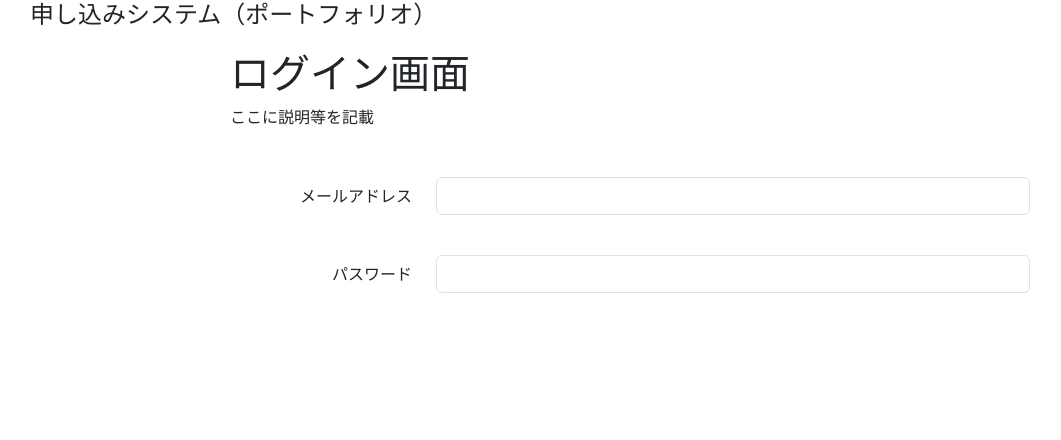
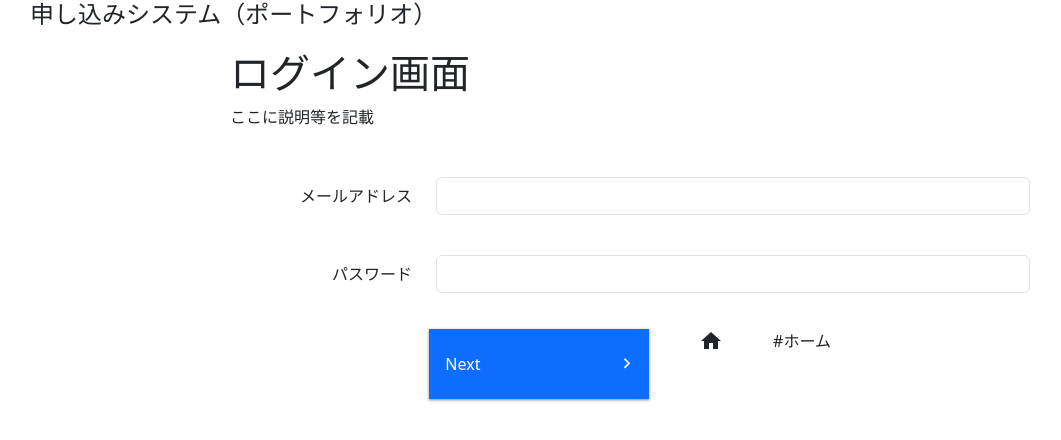
Before and after one commit to hironobu0706/todoVueJavaFrontend, a Vue app: page /init in a window 1280 px wide. Both pictures are taken after a click on the button "ログインページへ". Shown: the top 440 px of the page, without its empty margins (10-1071 px from the left). Built offline with nearby package versions, Linux system fonts and the light colour scheme; no server answers.

Commit message:
icon追加対応

```diff
--- a/package.json
+++ b/package.json
@@ -9,6 +9,7 @@
     "preview": "vite preview"
   },
   "dependencies": {
+    "@mdi/font": "^7.4.47",
     "axios": "^1.13.6",
     "pinia": "^3.0.4",
     "vee-validate": "^4.15.1",
--- a/src/components/pages/login.vue
+++ b/src/components/pages/login.vue
@@ -47,7 +47,7 @@ const [password, passwordAttrs] = defineField('password', {
         <label>メールアドレス</label>
       </v-col>
       <v-col cols="9">
-        <input type="email" class="form-control" v-model="mailAddress"  v-bind="mailAddressAttrs"/>
+        <input type="email" class="form-control" v-model="mailAddress" v-bind="mailAddressAttrs" />
         <!-- <input v-model="mailAddress" v-bind="mailAddressAttrs" />
       <pre>values:{{ values.mailAddress }}</pre> -->
       </v-col>
@@ -64,7 +64,7 @@ const [password, passwordAttrs] = defineField('password', {
         <label>パスワード</label>
       </v-col>
       <v-col cols="9">
-        <input type="password" class="form-control" v-model="password"  v-bind="passwordAttrs" />
+        <input type="password" class="form-control" v-model="password" v-bind="passwordAttrs" />
         <!-- <input v-model="password" v-bind="passwordAttrs" />
       <pre>values:{{ values.password }}</pre>-->
         <!-- <div>{{ errors.password }}</div> -->
@@ -78,7 +78,12 @@ const [password, passwordAttrs] = defineField('password', {
       </v-col>
     </v-row>
     <div class="button-container">
-      <br />
+      <v-btn append-icon="$next" height="70" spaced="end" width="220" color="primary">
+        <span class="text-left">
+          <div class="">Next</div>
+        </span>
+      </v-btn>
+      <v-icon>mdi-home</v-icon> #ホーム
     </div>
   </div>
 </template>
--- a/src/main.js
+++ b/src/main.js
@@ -5,7 +5,7 @@ import { router } from './router' // routerオブジェクトをインポート
 import { createPinia } from 'pinia' // pinia使用のため
 
 import 'vuetify/styles'
-// import '@mdi/font/css/materialdesignicons.css' // おそらくssrを使うとき必要
+import '@mdi/font/css/materialdesignicons.css'
 import { createVuetify } from 'vuetify'
 import { aliases, mdi } from 'vuetify/iconsets/mdi'
 import * as components from 'vuetify/components'
```
Also changed, not shown: 1 other file (tests, documents, lock files or other folders).
